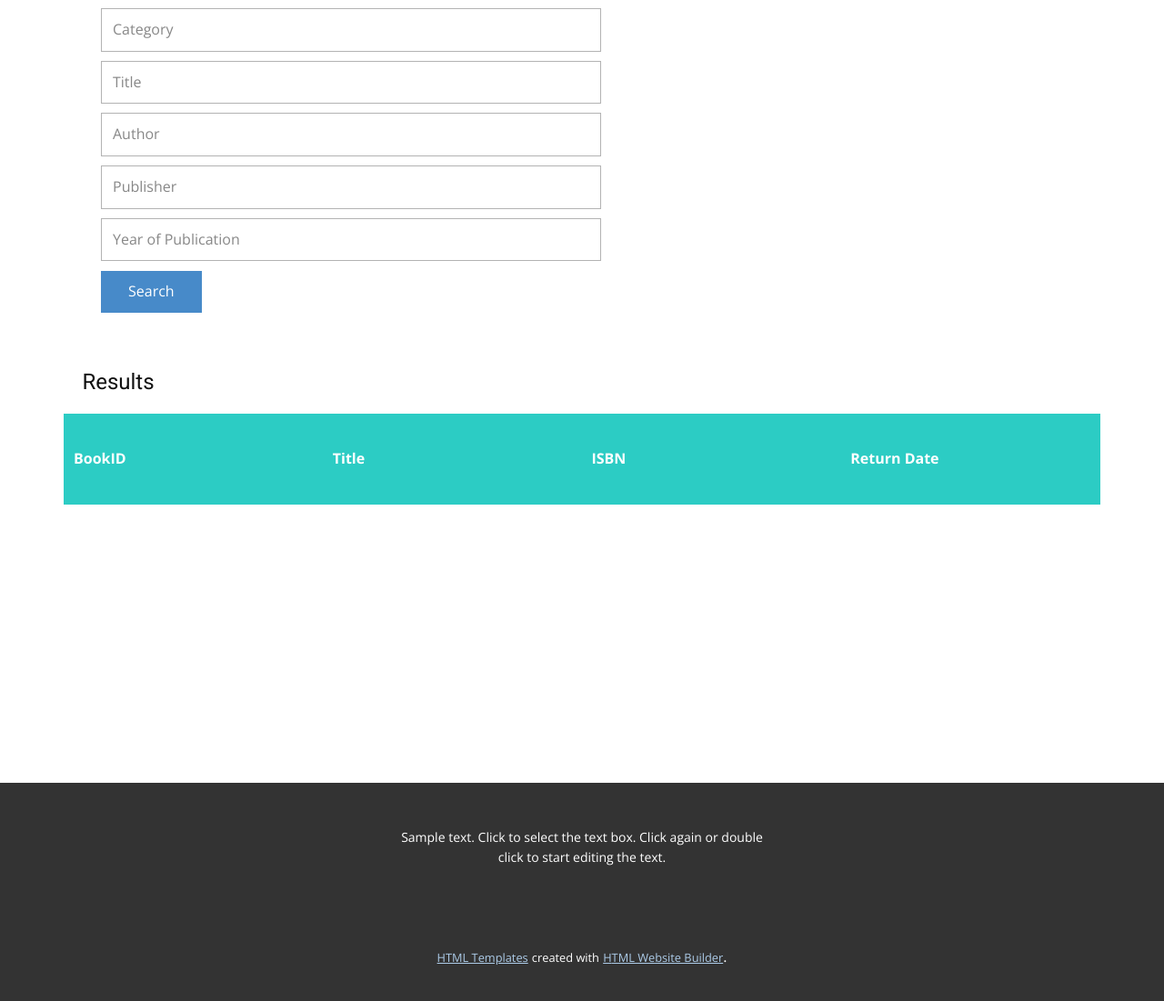
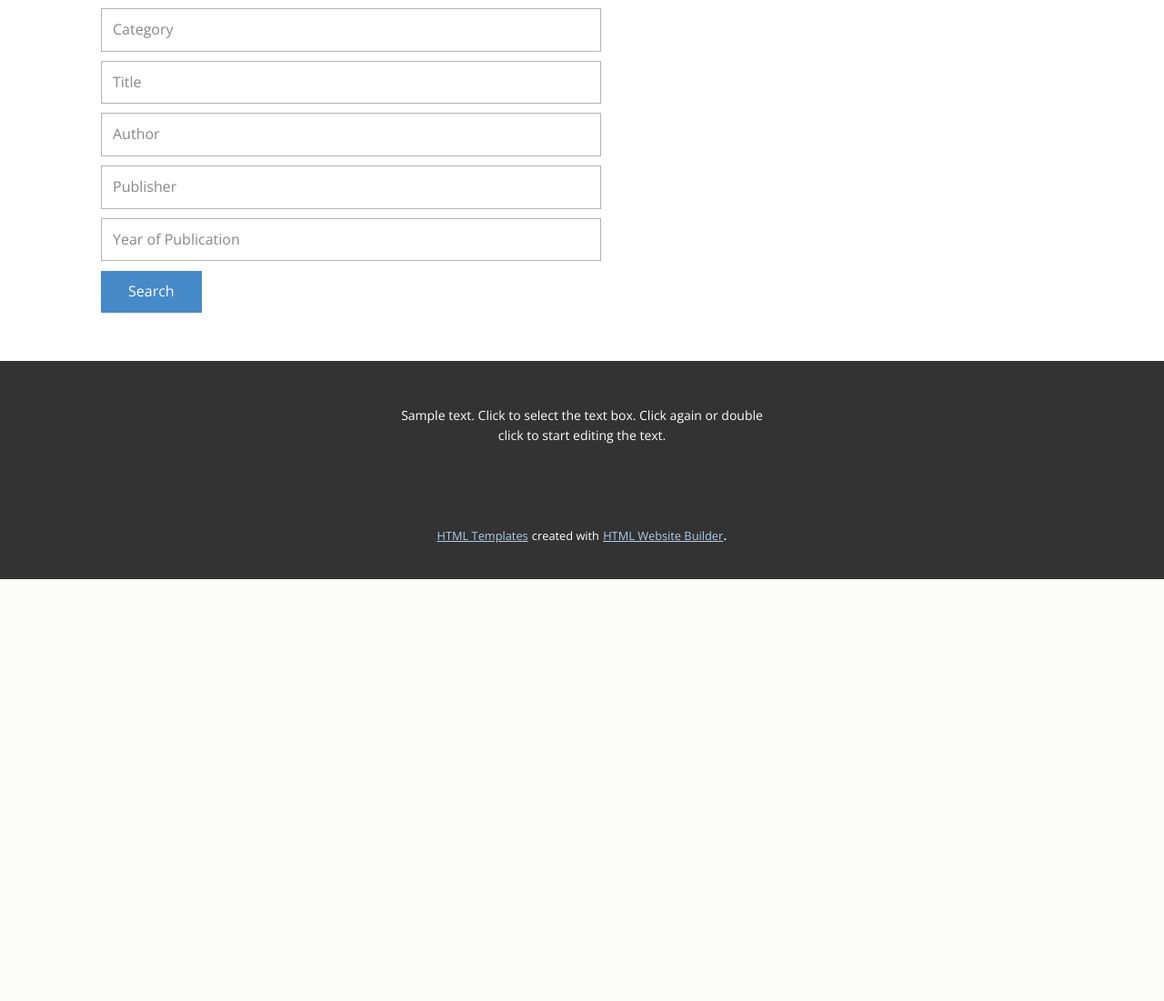
Before and after one commit to yokester98/Integrated-Library-Management-System, a Flask app: template templates/Search.html in a window 1280 px wide. Shown: the part 494-1595 px from the top of the page at 91% size. After the commit the page ends 1131 px from the top, so only its background shows below. Run offline with Flask 2, Linux system fonts and the light colour scheme; the template is opened without the code that fills it, so the values that code supplies are empty; parts of the project's set-up code (start-up, migrations or seed data) failed here and were passed over; some libraries are stand-ins or nearby versions; some web fonts are replaced.

Commit message:
Add files via upload

```diff
--- a/templates/Search.html
+++ b/templates/Search.html
@@ -166,22 +166,15 @@
         <h1 class="u-text u-text-1">Simple Search</h1>
         <div class="u-form u-form-1">
           <form
-            action="https://nicepage.com/editor/Forms/Process"
+            action="#"
             method="POST"
             class="u-clearfix u-form-spacing-10 u-form-vertical u-inner-form"
             style="padding: 10px"
-            source="email"
-            name="form-1"
+            name="Search"
           >
-            <input type="hidden" id="siteId" name="siteId" value="284921" />
-            <input type="hidden" id="pageId" name="pageId" value="285353" />
             <div class="u-form-group u-form-name">
-              <label for="name-d538" class="u-form-control-hidden u-label"
-                >Name</label
-              >
               <input
                 type="text"
-                id="name-d538"
                 name="name"
                 class="u-border-1 u-border-grey-30 u-input u-input-rectangle u-white"
                 required=""
@@ -200,23 +193,15 @@
                 class="u-form-control-hidden"
               />
             </div>
-            <div class="u-form-send-message u-form-send-success">
-              Thank you! Your message has been sent.
-            </div>
-            <div class="u-form-send-error u-form-send-message">
-              Unable to send your message. Please fix errors then try again.
-            </div>
-            <input type="hidden" value="" name="recaptchaResponse" />
           </form>
         </div>
         <h1 class="u-text u-text-2">Advanced Search</h1>
         <div class="u-form u-form-2">
           <form
-            action="https://nicepage.com/editor/Forms/Process"
+            action="#"
             method="POST"
             class="u-clearfix u-form-spacing-10 u-form-vertical u-inner-form"
             style="padding: 10px"
-            source="email"
             name="form-1"
           >
             <input type="hidden" id="siteId" name="siteId" value="284921" />
@@ -299,62 +284,10 @@
                 class="u-form-control-hidden"
               />
             </div>
-            <div class="u-form-send-message u-form-send-success">
-              Thank you! Your message has been sent.
-            </div>
-            <div class="u-form-send-error u-form-send-message">
-              Unable to send your message. Please fix errors then try again.
-            </div>
-            <input type="hidden" value="" name="recaptchaResponse" />
           </form>
         </div>
       </div>
     </section>
-    <section class="u-align-center u-clearfix u-section-3" id="sec-9a4f">
-      <div class="u-clearfix u-sheet u-sheet-1">
-        <h4 class="u-text u-text-1">Results</h4>
-        <div class="u-expanded-width u-table u-table-responsive u-table-1">
-          <table class="u-table-entity u-table-entity-1">
-            <colgroup>
-              <col width="25%" />
-              <col width="25%" />
-              <col width="25%" />
-              <col width="25%" />
-            </colgroup>
-            <thead class="u-palette-4-base u-table-header u-table-header-1">
-              <tr style="height: 21px">
-                <th
-                  class="u-border-1 u-border-palette-4-base u-table-cell"
-                  spellcheck="false"
-                >
-                  BookID
-                </th>
-                <th
-                  class="u-border-1 u-border-palette-4-base u-table-cell"
-                  spellcheck="false"
-                >
-                  Title
-                </th>
-                <th
-                  class="u-border-1 u-border-palette-4-base u-table-cell"
-                  spellcheck="false"
-                >
-                  ISBN
-                </th>
-                <th
-                  class="u-border-1 u-border-palette-4-base u-table-cell"
-                  spellcheck="false"
-                >
-                  Return Date
-                </th>
-              </tr>
-            </thead>
-            <!--populate table from here-->
-          </table>
-        </div>
-      </div>
-    </section>
-
     <footer
       class="u-align-center u-clearfix u-footer u-grey-80 u-footer"
       id="sec-84a7"
```
